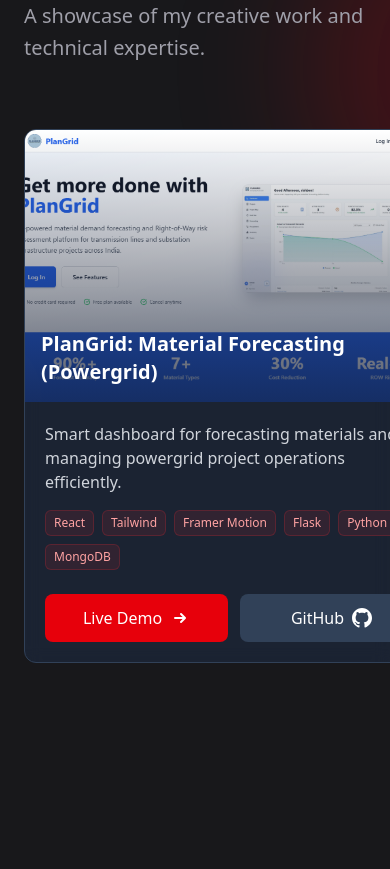
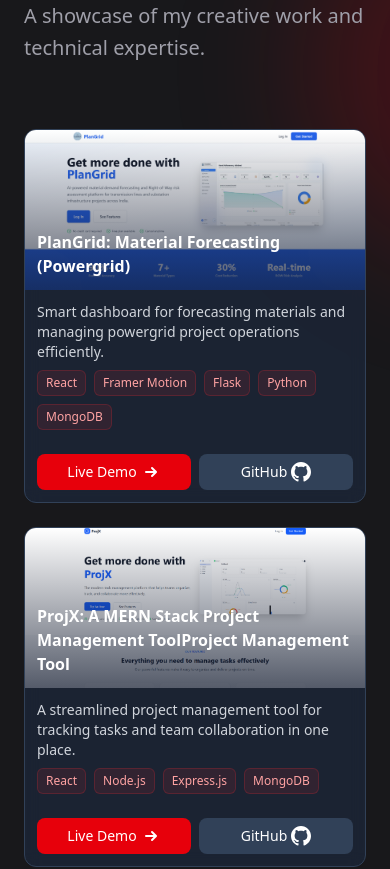
Before and after one commit to PaiavullaNikhil/reactPortfolio, a React (Vite) app in the folder Frontend/: page / in a window 390 px wide. Shown: the part 2460-3329 px from the top of the page. Built offline with nearby package versions, Linux system fonts and the light colour scheme.

Commit message:
new project add

```diff
--- a/Frontend/src/components/ProjectCard.jsx
+++ b/Frontend/src/components/ProjectCard.jsx
@@ -37,11 +37,7 @@
         rounded-xl overflow-hidden border
         ${hoveredProject === project.id
           ? "border-red-500/50 shadow-xl shadow-red-500/10 scale-105"
-      : "border-slate-700 scale-100"}  ${
-        hoveredProject === project.id
-          ? "border-red-500/50 shadow-xl shadow-red-500/10"
-          : "border-slate-700"
-      } transition-all duration-300 transform ${
+          : "border-slate-700 scale-100"} transition-all duration-300 transform ${
           hoveredProject === project.id ? "scale-105" : "scale-100"
         }`}
     >
@@ -59,7 +55,7 @@
         </motion.div>
       )}
 
-      <div className="relative h-68 overflow-hidden">
+      <div className="relative h-40 sm:h-68 overflow-hidden">
         <motion.img
           src={project.image}
           alt={project.title}
@@ -68,9 +64,9 @@
           transition={{ duration: 0.7 }}
         />
         <div className="absolute inset-0 bg-gradient-to-t from-slate-900 to-transparent opacity-70"></div>
-        <div className="absolute bottom-0 left-0 p-4">
+        <div className="absolute bottom-0 left-0 p-3 sm:p-4">
           <motion.h3
-            className="text-xl font-bold text-white"
+            className="text-base sm:text-xl font-bold text-white"
             onMouseEnter={textEnter}
             onMouseLeave={textLeave}
           >
@@ -80,9 +76,9 @@
       </div>
 
       {/* Project Content */}
-      <div className="p-5">
+      <div className="p-3 sm:p-5 flex flex-col">
         <motion.p
-          className="text-gray-300 mb-4"
+          className="text-gray-300 mb-2 sm:mb-4 text-sm sm:text-base line-clamp-3 sm:line-clamp-2 overflow-hidden"
           onMouseEnter={textEnter}
           onMouseLeave={textLeave}
         >
@@ -90,7 +86,7 @@
         </motion.p>
 
         {/* Tags */}
-        <div className="flex flex-wrap gap-2 mb-4">
+        <div className="flex flex-wrap gap-2 mb-2 sm:mb-4 max-h-16 sm:max-h-12 overflow-hidden">
           {project.tags.map((tag, i) => (
             <motion.span
               key={i}
@@ -108,31 +104,31 @@
         </div>
 
         {/* Action Buttons */}
-        <div className="flex space-x-3 mt-6">
+        <div className="flex space-x-2 sm:space-x-3 mt-4 sm:mt-6">
           <motion.a
             href={project.liveLink}
             target="_blank"
             rel="noopener noreferrer"
-            className="flex-1 bg-red-600 hover:bg-red-700 text-white py-3 px-4 rounded-lg flex items-center justify-center transition-all duration-300"
+            className="flex-1 bg-red-600 hover:bg-red-700 text-white py-2 sm:py-3 px-3 sm:px-4 rounded-lg flex items-center justify-center transition-all duration-300 text-sm sm:text-base"
             whileHover={{ scale: 1.05 }}
             whileTap={{ scale: 0.95 }}
             onMouseEnter={textEnter}
             onMouseLeave={textLeave}
           >
-            <span className="mr-2">Live Demo</span>
+            <span className="mr-1 sm:mr-2">Live Demo</span>
             <LiveIcon />
           </motion.a>
           <motion.a
             href={project.githubLink}
             target="_blank"
             rel="noopener noreferrer"
-            className="flex-1 bg-slate-700 hover:bg-slate-800 text-white py-3 px-4 rounded-lg flex items-center justify-center transition-all duration-300"
+            className="flex-1 bg-slate-700 hover:bg-slate-800 text-white py-2 sm:py-3 px-3 sm:px-4 rounded-lg flex items-center justify-center transition-all duration-300 text-sm sm:text-base"
             whileHover={{ scale: 1.05 }}
             whileTap={{ scale: 0.95 }}
             onMouseEnter={textEnter}
             onMouseLeave={textLeave}
           >
-            <span className="mr-2">GitHub</span>
+            <span className="mr-1 sm:mr-2">GitHub</span>
             <GitHubIcon />
           </motion.a>
         </div>
--- a/Frontend/src/pages/Contact.jsx
+++ b/Frontend/src/pages/Contact.jsx
@@ -27,24 +27,25 @@
     }));
   };
 
-  const handleSubmit = async (e) => {
+  const handleSubmit = (e) => {
     e.preventDefault();
-    setFormStatus(prev => ({ ...prev, isSubmitting: true }));
-    try {
-      const response = await fetch('https://reactportfolio-7y6m.onrender.com/api/contact', {
-        method: 'POST',
-        headers: {
-          'Content-Type': 'application/json',
-        },
-        body: JSON.stringify(formData)
-      });
 
-      const data = await response.json();
+    // Create mailto link with pre-filled email content
+    const recipient = "nikhil.20th65@gmail.com";
+    const subject = encodeURIComponent(formData.subject || "Contact from Portfolio");
+    const body = encodeURIComponent(
+      `Hello Nikhil,\n\n` +
+      `Name: ${formData.name}\n` +
+      `Email: ${formData.email}\n\n` +
+      `Message:\n${formData.message}`
+    );
 
-      if (!response.ok) {
-        throw new Error(data.message || 'Something went wrong. Please try again later.');
-      }
+    const mailtoLink = `mailto:${recipient}?subject=${subject}&body=${body}`;
 
+    // Open email client
+    window.location.href = mailtoLink;
+
+    // Reset form
     setFormData({ name: "", email: "", subject: "", message: "" });
     setFormStatus({
       isSubmitting: false,
@@ -56,15 +57,6 @@
     setTimeout(() => {
       setFormStatus(prev => ({ ...prev, isSubmitted: false }));
     }, 5000);
-
-    } catch (error) {
-      console.error('Error submitting form:', error);
-      setFormStatus({
-        isSubmitting: false,
-        isSubmitted: false,
-        error: error.message
-      });
-    }
   };
 
   const inputClasses = "w-full bg-zinc-800/50 backdrop-blur-sm border border-zinc-700 text-white placeholder-zinc-500 rounded-xl px-4 py-3 font-bold text-lg focus:outline-none focus:ring-2 focus:ring-red-500/50 transition-all duration-300";
@@ -72,7 +64,8 @@
   const socialContacts = [
     {
       name: "Email",
-      value: "nikhil.20th65@example.com",
+      value: "nikhil.20th65@gmail.com",
+      url: "mailto:nikhil.20th65@gmail.com",
       icon: (
         <svg xmlns="http://www.w3.org/2000/svg" width="24" height="24" viewBox="0 0 24 24" fill="currentColor">
           <path d="M0 3v18h24v-18h-24zm21.518 2l-9.518 7.713-9.518-7.713h19.036zm-19.518 14v-11.817l10 8.104 10-8.104v11.817h-20z"/>
@@ -100,6 +93,7 @@
     {
       name: "LinkedIn",
       value: "www.linkedin.com/in/paiavulla-nikhil",
+      url: "https://www.linkedin.com/in/paiavulla-nikhil",
       icon: (
         <svg xmlns="http://www.w3.org/2000/svg" width="24" height="24" viewBox="0 0 24 24" fill="currentColor">
           <path d="M19 0h-14c-2.761 0-5 2.239-5 5v14c0 2.761 2.239 5 5 5h14c2.762 0 5-2.239 5-5v-14c0-2.761-2.238-5-5-5zm-11 19h-3v-11h3v11zm-1.5-12.268c-.966 0-1.75-.79-1.75-1.764s.784-1.764 1.75-1.764 1.75.79 1.75 1.764-.783 1.764-1.75 1.764zm13.5 12.268h-3v-5.604c0-3.368-4-3.113-4 0v5.604h-3v-11h3v1.765c1.396-2.586 7-2.777 7 2.476v6.759z"/>
@@ -185,10 +179,10 @@
                   className="bg-zinc-800/50 border border-zinc-700 rounded-xl p-6 text-center"
                 >
                   <svg className="w-16 h-16 mx-auto mb-4 text-red-500" fill="none" viewBox="0 0 24 24" stroke="currentColor">
-                    <path strokeLinecap="round" strokeLinejoin="round" strokeWidth={2} d="M5 13l4 4L19 7" />
+                    <path strokeLinecap="round" strokeLinejoin="round" strokeWidth={2} d="M3 8l7.89 5.26a2 2 0 002.22 0L21 8M5 19h14a2 2 0 002-2V7a2 2 0 00-2-2H5a2 2 0 00-2 2v10a2 2 0 002 2z" />
                   </svg>
-                  <h3 className="text-2xl font-bold text-white mb-2">Message Sent!</h3>
-                  <p className="text-lg text-zinc-400">Thanks for reaching out. I'll get back to you soon.</p>
+                  <h3 className="text-2xl font-bold text-white mb-2">Email Client Opened!</h3>
+                  <p className="text-lg text-zinc-400">Please complete sending the email from your email client.</p>
                 </motion.div>
               ) : (
                 <form ref={formRef} onSubmit={handleSubmit}>
@@ -299,6 +293,12 @@
                     whileHover={{ x: 5 }}
                     transition={{ type: "spring", stiffness: 400, damping: 10 }}
                   >
+                    {contact.url ? (
+                      <a
+                        href={contact.url}
+                        className="flex items-start space-x-4 w-full cursor-pointer"
+                        {...(contact.url.startsWith('mailto:') ? {} : { target: "_blank", rel: "noopener noreferrer" })}
+                      >
                         <div className="bg-zinc-800 p-3 rounded-lg flex-shrink-0">
                           <div className="text-red-500">{contact.icon}</div>
                         </div>
@@ -308,6 +308,20 @@
                             {contact.value}
                           </p>
                         </div>
+                      </a>
+                    ) : (
+                      <>
+                        <div className="bg-zinc-800 p-3 rounded-lg flex-shrink-0">
+                          <div className="text-red-500">{contact.icon}</div>
+                        </div>
+                        <div className="flex-1 min-w-0">
+                          <h3 className="text-lg md:text-xl font-bold text-white mb-1">{contact.name}</h3>
+                          <p className="text-sm md:text-base lg:text-lg text-zinc-400 break-words break-all">
+                            {contact.value}
+                          </p>
+                        </div>
+                      </>
+                    )}
                   </motion.div>
                 ))}
               </div>
--- a/Frontend/src/pages/Project.jsx
+++ b/Frontend/src/pages/Project.jsx
@@ -32,7 +32,7 @@
       return Math.max(0, max);
     };
 
-    // Reset X on refresh to prevent “vanish” from stale transforms
+    // Reset X on refresh to prevent "vanish" from stale transforms
     const tween = gsap.to(row, {
       x: () => -getMaxX(),
       ease: "none",
@@ -73,7 +73,7 @@
       title: "PlanGrid: Material Forecasting (Powergrid)",
       description:
       "Smart dashboard for forecasting materials and managing powergrid project operations efficiently.",
-      tags: ["React", "Tailwind", "Framer Motion", "Flask", "Python", "MongoDB"],
+      tags: ["React", "Framer Motion", "Flask", "Python", "MongoDB"],
       liveLink: "https://material-forecast-website.onrender.com/",
       githubLink: "https://github.com/arnavsrao09/Material_Forecast_Website.git",
       image: project7,
@@ -105,7 +105,7 @@
       id: 3,
       title: "ML Heart Stroke Predictor",
       description:
-        "Heart disease predictor using KNN model with Flask and React frontend.",
+        "An Interactive Heart disease predictor using KNN model with Flask and React frontend.",
       tags: ["ML", "React", "Flask", "KNN Model"],
       liveLink: "https://ml-heart-disease-predictor-xga7.onrender.com/",
       githubLink: "https://github.com/Rishben/ML-heart_disease_predictor",
@@ -234,15 +234,15 @@
           >
             A showcase of my creative work and technical expertise.
           </motion.p>
-          {/* Row that moves horizontally */}
+          {/* Row that moves horizontally on desktop, stacks vertically on mobile */}
           <div
             ref={projectsRef}
-            className="flex flex-row items-stretch gap-8 md:gap-12 lg:gap-50 xl:gap-60 will-change-transform"
+            className="flex flex-col md:flex-row items-stretch gap-6 md:gap-8 lg:gap-12 xl:gap-50 will-change-transform"
           >
             {projects.map((project, index) => (
               <motion.div
                 key={project.id}
-                className="project-card flex-shrink-0 w-[420px]"
+                className="project-card flex-shrink-0 w-full md:w-[420px]"
                 initial={{ opacity: 0, y: 20 }}
                 whileInView={{ opacity: 1, y: 0 }}
                 transition={{ duration: 0.4, delay: index * 0.08 }}
```
Lines whose indentation alone changed are shown as unchanged.
